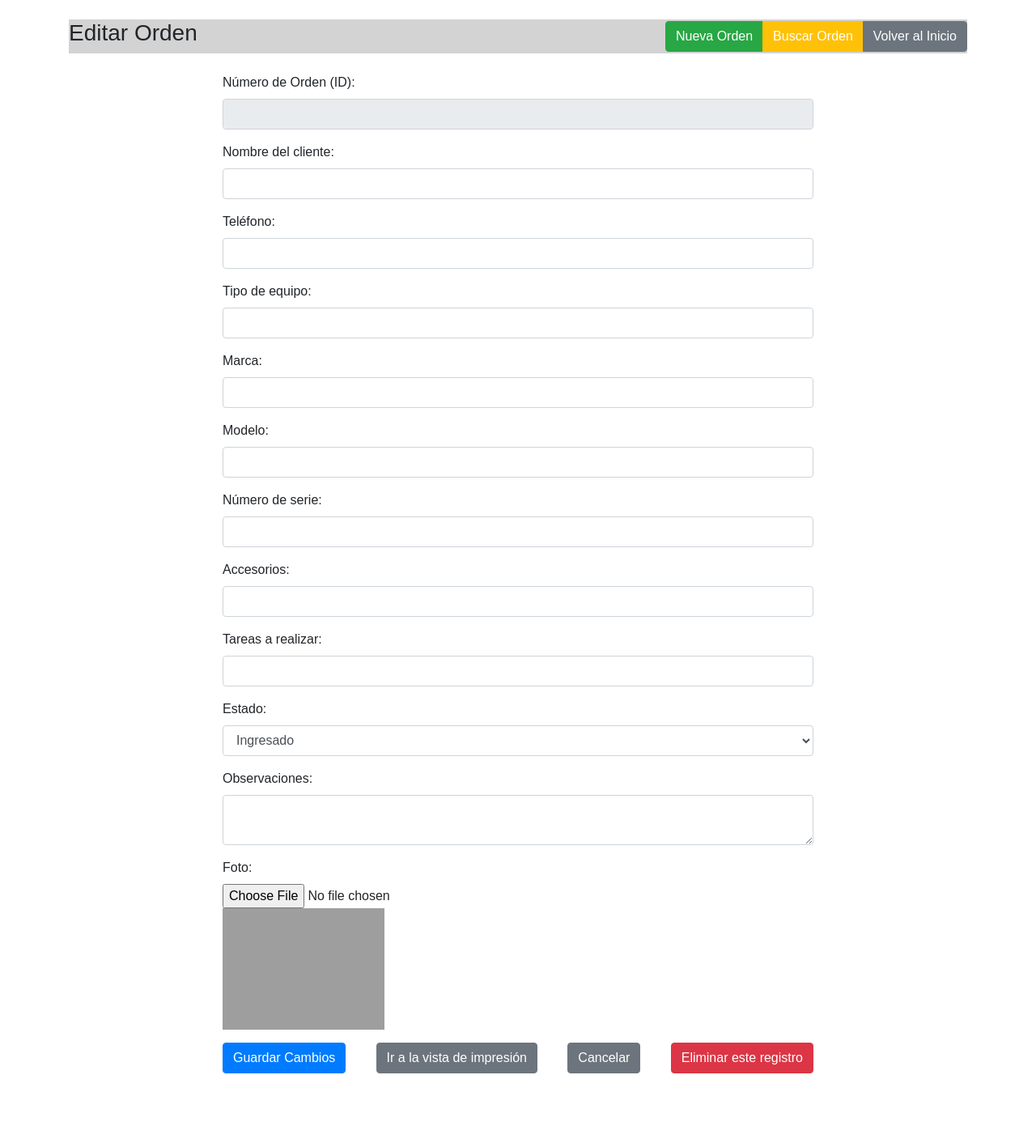
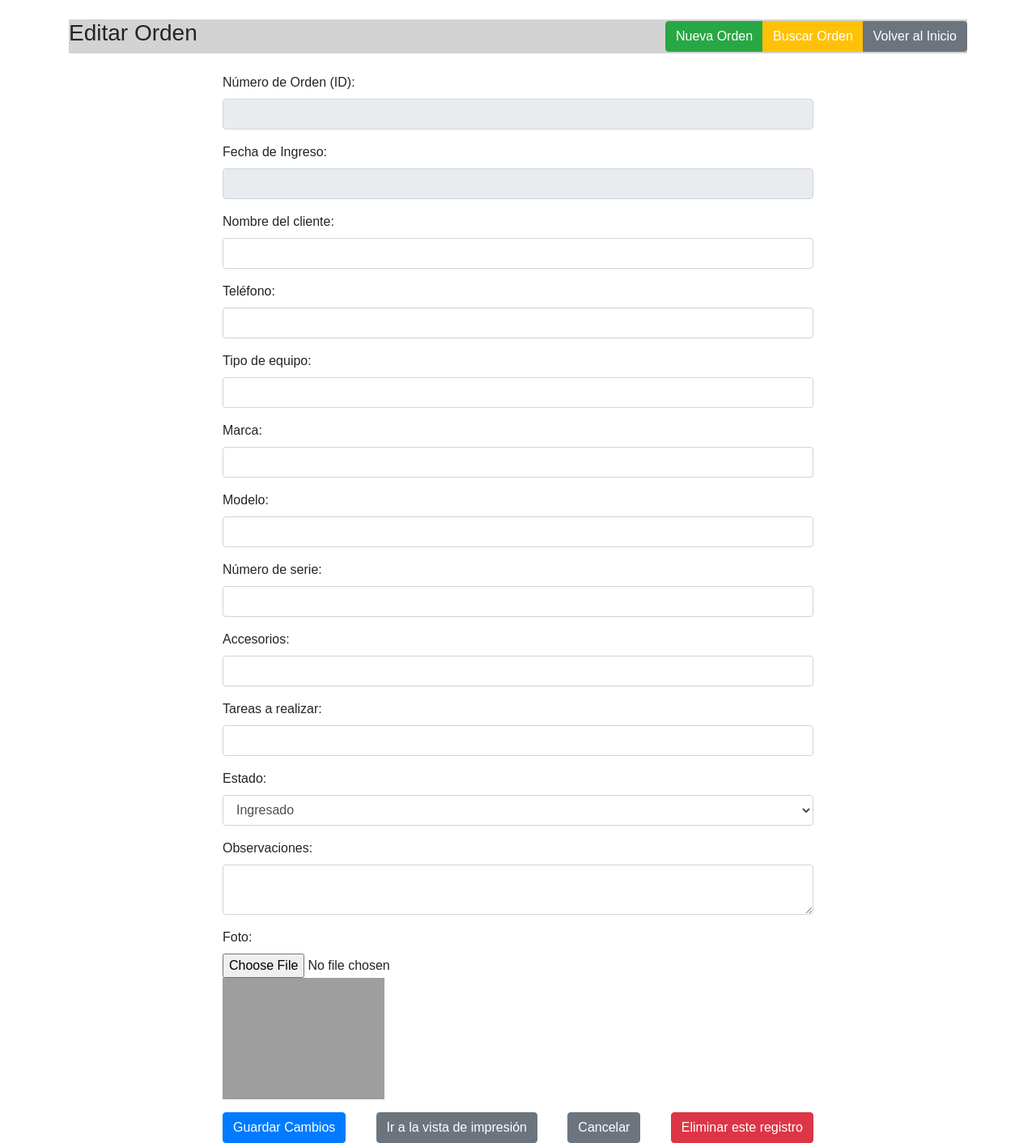
Before and after one commit to A-Isaias/serviciotecnicoV4, a Node server app: template src/views/edit.ejs in a window 1280 px wide. Shown: the whole page at 81% size. Before the commit the page ends 1326 px from the top, so only its background shows below. Run offline with Node 20, Linux system fonts and the light colour scheme; the template is opened without the code that fills it, so the values that code supplies are empty; some libraries are stand-ins or nearby versions; grey boxes are pictures that could not be loaded.

Commit message:
AGREGADA FECHA DE INGRESO AL EDIT

```diff
--- a/src/servicios.json
+++ b/src/servicios.json
@@ -107,7 +107,7 @@
     "accesorios": "DISK DRIVE 1541 + FUENTES+JOYSTICKS",
     "tareas": "REVISAR PUERTO DE JOYSTICK",
     "estado": "PRESUPUESTADO",
-    "observaciones": "Observaciones 1",
+    "observaciones": "30/08/2023 - SE PRESUPUESTO REPARACION PUERTO JOYSTICK $850",
     "foto": "photo_1693399267090.jpg",
     "fecha_retiro": ""
   },
@@ -138,10 +138,10 @@
     "numero_serie": "56564",
     "accesorios": "NO",
     "tareas": "REVISAR NO SE VE",
-    "estado": "PRESUPUESTADO_APROBADO",
+    "estado": "RETIRADO",
     "observaciones": "SIN CABLES",
     "foto": "photo_2023-08-28_11-56-44.jpg",
-    "fecha_retiro": ""
+    "fecha_retiro": "21/10/2023"
   },
   {
     "id": 1010,
--- a/src/views/edit.ejs
+++ b/src/views/edit.ejs
@@ -26,6 +26,10 @@
                     <div class="form-group">
                         <label for="numero_orden">Número de Orden (ID):</label>
                         <input type="text" id="numero_orden" name="numero_orden" value="<%= servicio.id %>" class="form-control" readonly>
+                    </div>
+                    <div class="form-group">
+                        <label for="fecha_ingreso">Fecha de Ingreso:</label>
+                        <input type="text" id="fecha_ingreso" name="fecha_ingreso" value="<%= servicio.fecha_ingreso %>" class="form-control" readonly>
                     </div>
                     <div class="form-group">
                         <label for="nombre_cliente">Nombre del cliente:</label>
--- a/src/views/print.ejs
+++ b/src/views/print.ejs
@@ -24,7 +24,7 @@
     <div class="container mt-4">
       <!-- Título y botones fijos -->
       <div class="fixed-header">
-        <h2>Detalles de una orden</h2>
+        <h2>Imprimir Orden</h2>
         <div class="btn-group">
           <button class="btn btn-secondary no-print" onclick="window.print()">
             Imprimir Orden
```
